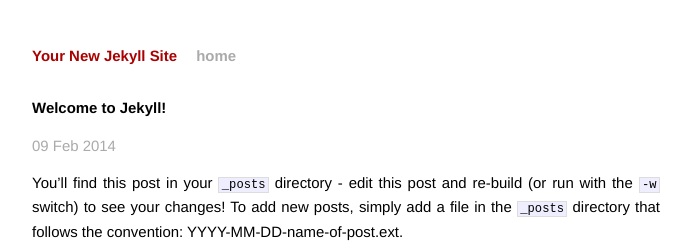
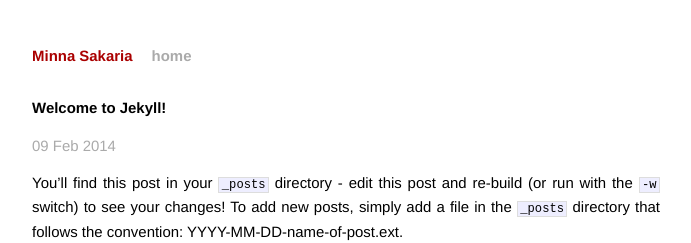
Before and after one commit to patrikax/patrikax.github.io, a Jekyll site: the page built from _posts/2014-02-09-welcome-to-jekyll.markdown, in a window 1280 px wide. Shown: the top 243 px of the page, without its empty margins (294-985 px from the left). Built offline with Jekyll 4.4.1, drawn with Linux system fonts in a browser that asks for light colours; Markdown is read by kramdown in place of the engine named in the settings.

Commit message:
name update

```diff
--- a/_config.yml
+++ b/_config.yml
@@ -1,3 +1,3 @@
-name: Your New Jekyll Site
+name: Minna Sakaria
 markdown: redcarpet
 pygments: true
```
